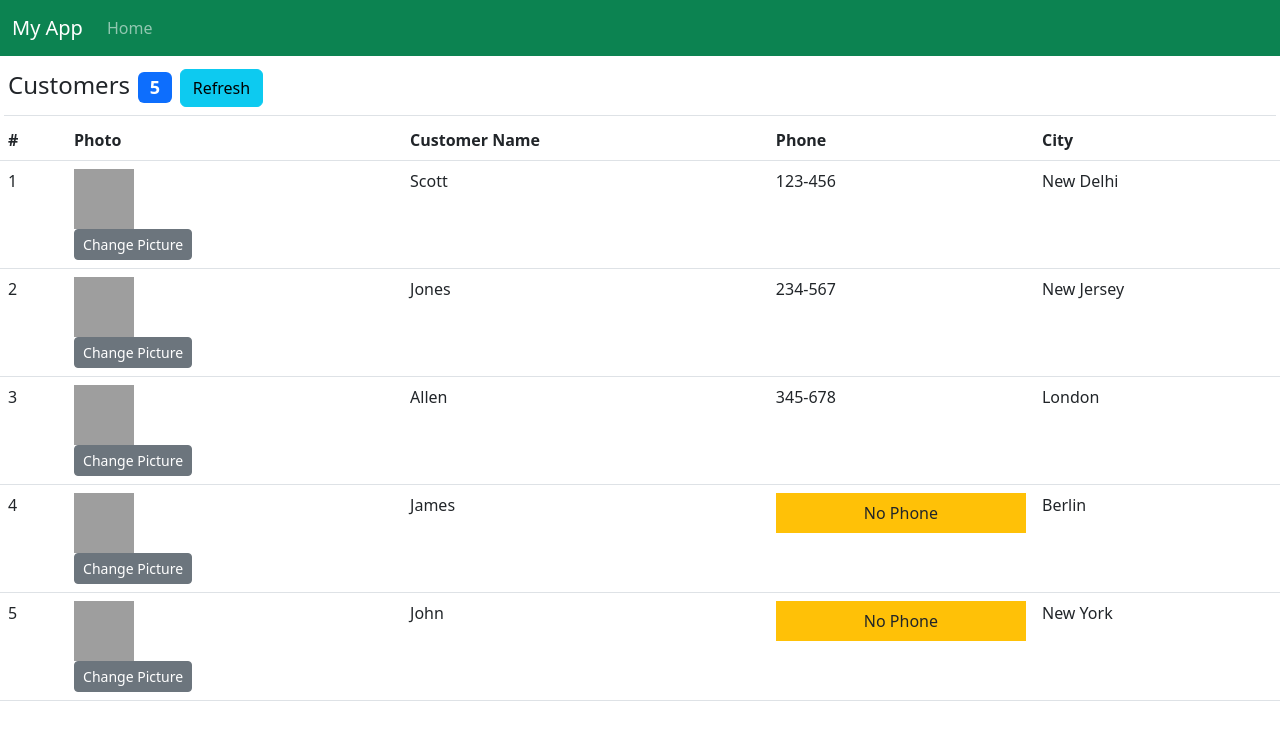
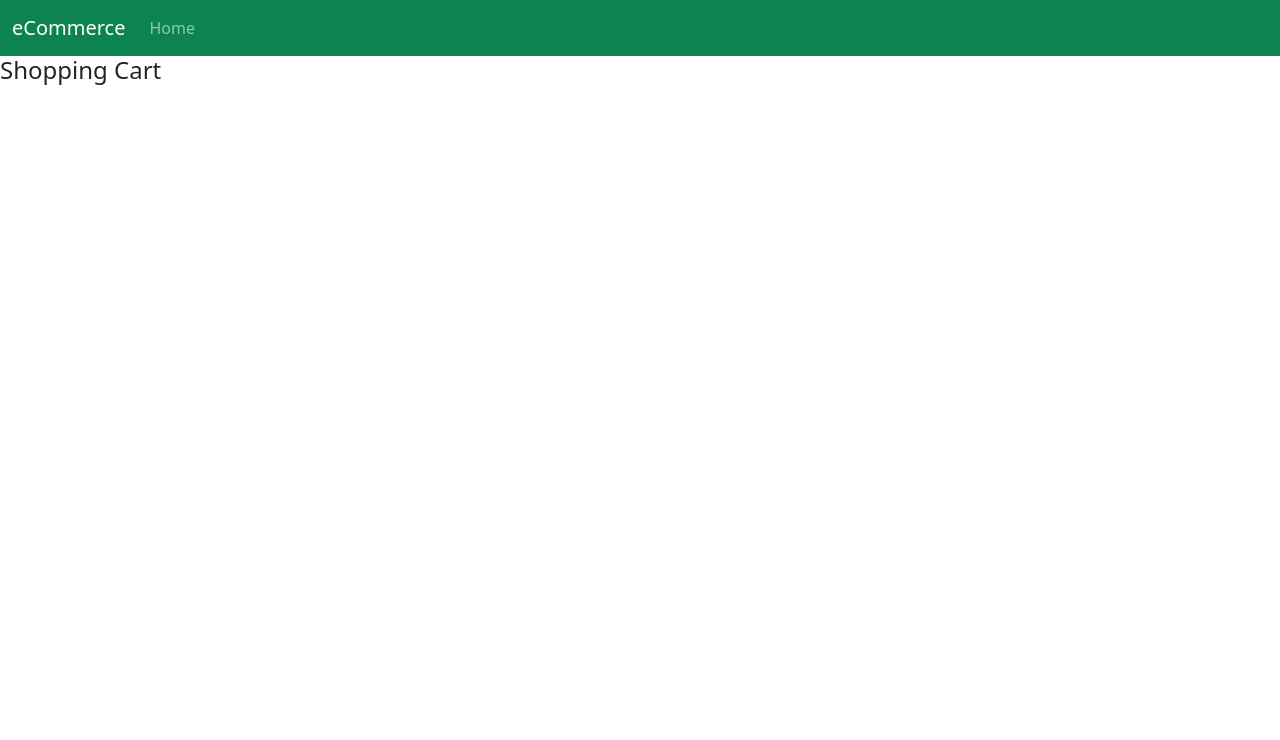
Before and after one commit to yochess2/udemy-ecommerce-class-base, a React (Create React App) app: page / in a window 1280 px wide. Shown: the top 740 px of the page. Built offline with nearby package versions, Linux system fonts and the light colour scheme; grey boxes are pictures that could not be loaded.

Commit message:
Change some names

```diff
--- a/public/index.html
+++ b/public/index.html
@@ -24,7 +24,7 @@
       work correctly both with client-side routing and a non-root public URL.
       Learn how to configure a non-root public URL by running `npm run build`.
     -->
-    <title>React App</title>
+    <title>eCommerce</title>
   </head>
   <body>
     <noscript>You need to enable JavaScript to run this app.</noscript>
--- a/src/App.js
+++ b/src/App.js
@@ -1,12 +1,13 @@
 import React, { Component } from "react";
 import NavBar from "./NavBar";
-import MainContent from "./MainContent";
+import CustomersList from "./CustomersList";
+import ShoppingCart from "./ShoppingCart";
 
 class App extends Component {
 	render() {
 		return <>
 			<NavBar />
-			<MainContent />
+			<ShoppingCart />
 		</>
 	}
 }
--- a/src/MainContent.js
+++ b/src/CustomersList.js
@@ -1,6 +1,6 @@
 import React, { Component } from "react";
 
-class MainContent extends Component {
+class CustomersList extends Component {
 
 	state = {
 		pageTitle: "Customers",
@@ -112,4 +112,4 @@ class MainContent extends Component {
 	};
 }
 
-export default MainContent;
+export default CustomersList;
--- a/src/NavBar.js
+++ b/src/NavBar.js
@@ -7,7 +7,7 @@ class NavBar extends Component {
 				<nav className="navbar navbar-expand-lg bg-dark navbar-dark navbar-style">
 				  <div className="container-fluid">
 
-				    <a className="navbar-brand" href="/#">My App</a>
+				    <a className="navbar-brand" href="/#">eCommerce</a>
 				    <button className="navbar-toggler" type="button" data-bs-toggle="collapse" data-bs-target="#navbarSupportedContent" aria-controls="navbarSupportedContent" aria-expanded="false" aria-label="Toggle navigation">
 				      <span className="navbar-toggler-icon"></span>
 				    </button>
--- /dev/null
+++ b/src/ShoppingCart.js
@@ -0,0 +1,15 @@
+import React, { Component } from 'react'
+
+export default class ShoppingCart extends React.Component {
+
+
+	render() {
+		return (
+			<div>
+				<h4>Shopping Cart</h4>
+				<div></div>
+				<div></div>
+			</div>
+		)
+	}
+}
```
